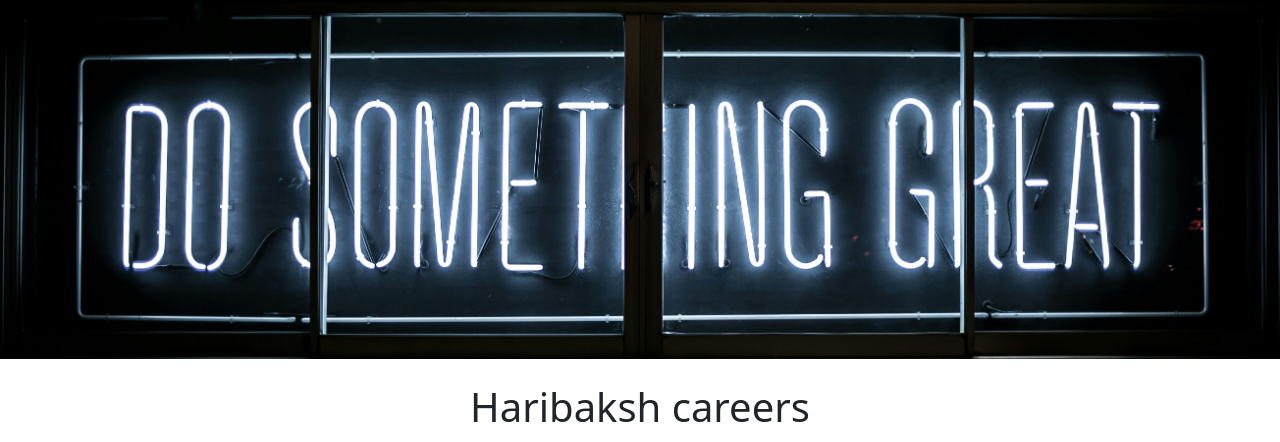
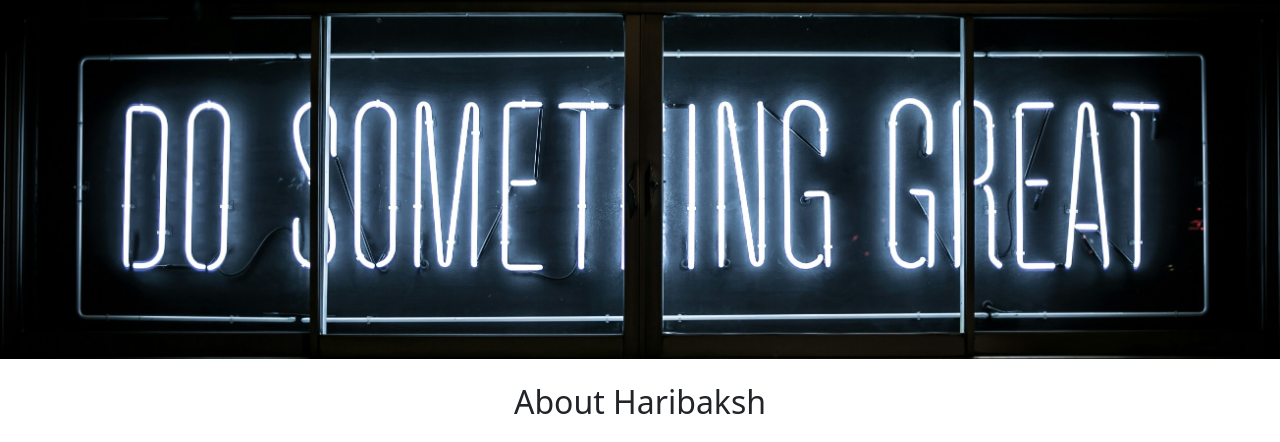
Before and after one commit to NATRAJ-08/Haribaksh-careers-website, a Flask app: page / in a window 1280 px wide. Shown: the part 57-499 px from the top of the page. Run offline with Flask 3, Linux system fonts and the light colour scheme; data that the repository does not hold is empty.

Commit message:
made changes

```diff
--- a/templates/home.html
+++ b/templates/home.html
@@ -5,10 +5,14 @@
     {% include 'bootstrap.html' %}
     </head>
     <body>
+
       {% include 'nav.html' %}
       {% include 'banner.html' %}
+       <!-- <h1 class="text-center mt-2 mb-4"> Haribaksh careers</h1> -->
+
       <div class= "container">
-     <h1 class="text-center mt-2 mb-4"> Haribaksh careers</h1>
+
+
 
       <h2 class="text-center mt-2 mb-4"> About Haribaksh</h2>
       <div class="row" style="margin-bottom:16px">
```
